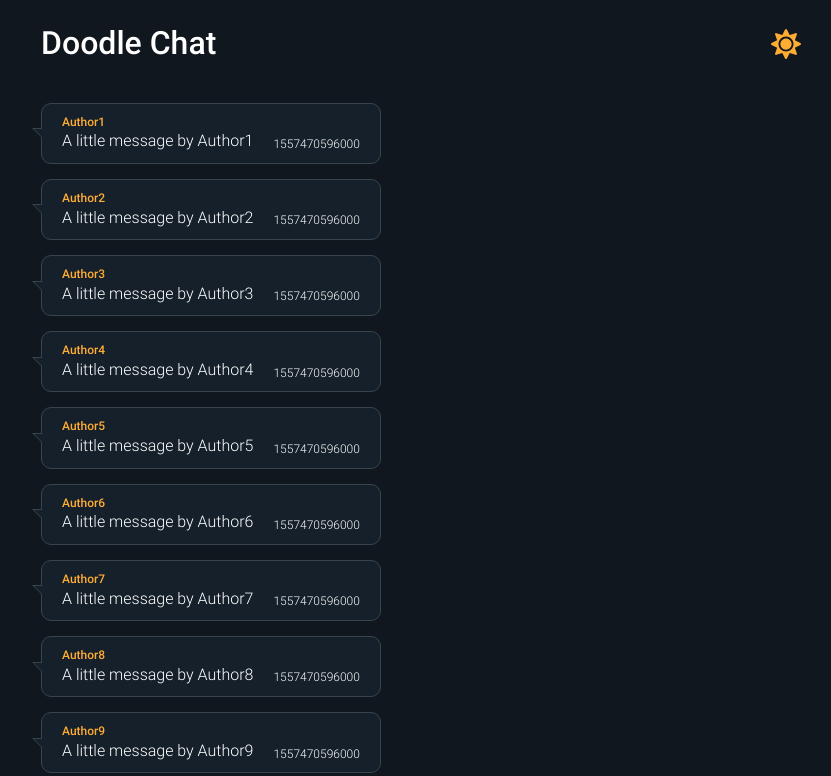
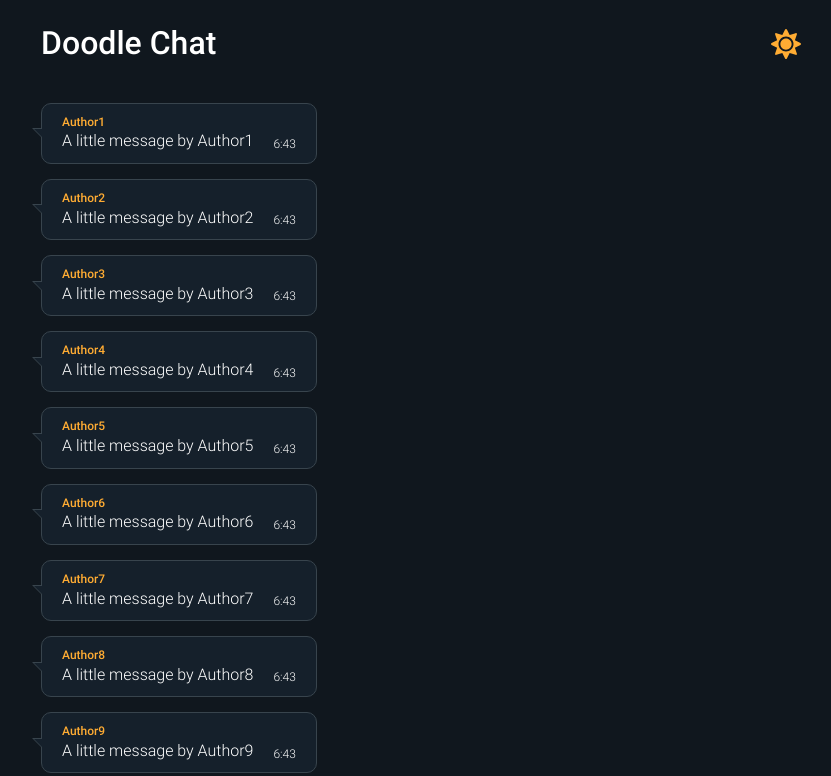
Before and after one commit to robinmetral/yaca, a React (Create React App) app: page / in a window 1280 px wide. Shown: the top 776 px of the page, without its empty margins (219-1050 px from the left). Built offline with nearby package versions, Linux system fonts and the light colour scheme.

Commit message:
Write helper function to format message date
Returns formatted date string depending on whether the date was today, this week, this year, or older

```diff
--- a/src/components/Message.js
+++ b/src/components/Message.js
@@ -1,5 +1,7 @@
 import React from "react";
 import styled from "styled-components";
+
+import { formatTime } from "../helpers";
 
 const Container = styled.div`
   display: flex;
@@ -81,7 +83,7 @@ const Message = ({ message, author }) => (
       {message.author !== author && <Author>{message.author}</Author>}
       <Body>
         {message.message}
-        <Time>{message.timestamp}</Time>
+        <Time>{formatTime(message.timestamp)}</Time>
       </Body>
     </Box>
   </Container>
--- /dev/null
+++ b/src/helpers.js
@@ -0,0 +1,65 @@
+export const formatTime = timestamp => {
+  // initialize date objects
+  const date = new Date(timestamp);
+  const now = new Date();
+
+  // extract date values
+  const minutes = `${date.getMinutes() < 10 ? `0` : ``}${date.getMinutes()}`;
+  const hours = date.getHours();
+  // build time string
+  const time = `${hours}:${minutes}`;
+  const daysOfTheWeek = [
+    "Sunday",
+    "Monday",
+    "Tuesday",
+    "Wednesday",
+    "Thursday",
+    "Friday",
+    "Saturday"
+  ];
+  const weekday = daysOfTheWeek[date.getDay()];
+  const day = date.getDate();
+  const monthsOfTheYear = [
+    "January",
+    "February",
+    "March",
+    "April",
+    "May",
+    "June",
+    "July",
+    "August",
+    "September",
+    "October",
+    "November",
+    "December"
+  ];
+  const month = monthsOfTheYear[date.getMonth()];
+  const year = date.getFullYear();
+
+  // if message is from today return time
+  if (new Date(date).setHours(0, 0, 0, 0) === new Date().setHours(0, 0, 0, 0)) {
+    return time;
+  }
+
+  // if message is from this week return weekday and time
+  else if (
+    new Date().setHours(0, 0, 0, 0) - new Date(date).setHours(0, 0, 0, 0) <
+    6 * 24 * 60 * 60 * 1000
+  ) {
+    console.log(
+      new Date(date).setHours(0, 0, 0, 0) - new Date().setHours(0, 0, 0, 0)
+    );
+    console.log(6 * 24 * 60 * 60 * 1000);
+    return `${weekday} at ${time}`;
+  }
+
+  // if message is from this year return month day and time
+  else if (date.getFullYear() === now.getFullYear()) {
+    return `${month} ${day} at ${time}`;
+  }
+
+  // if message is from last year or older return year month day and time
+  else {
+    return `${month} ${day}, ${year} at ${time}`;
+  }
+};
```
